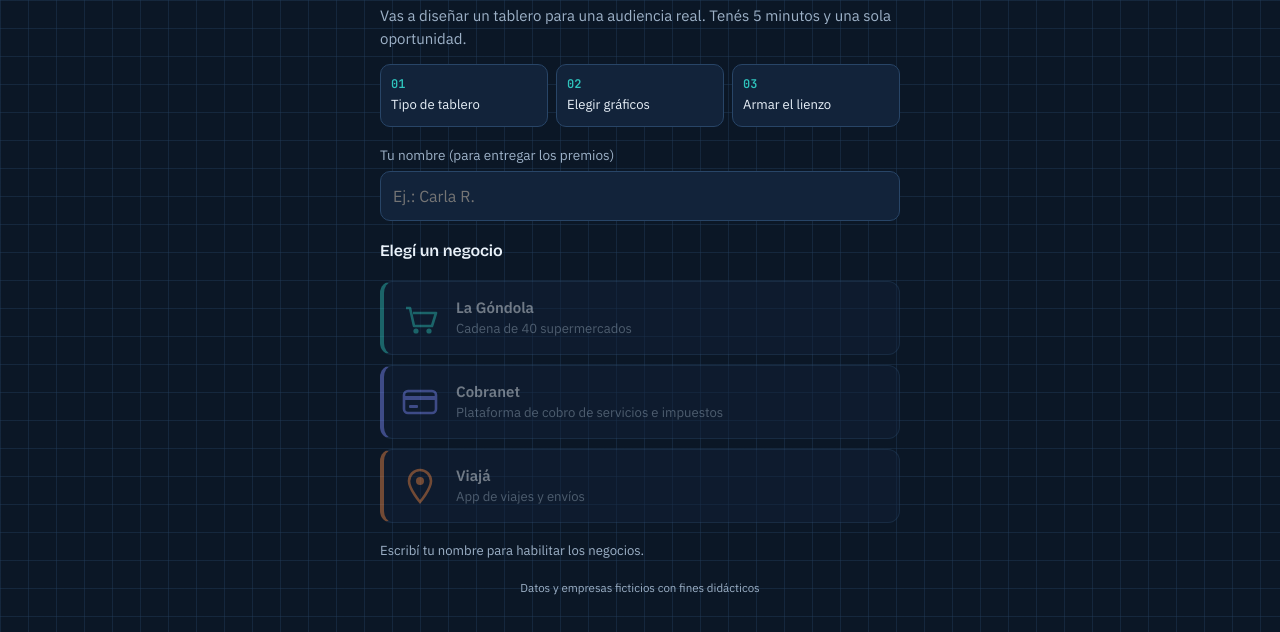
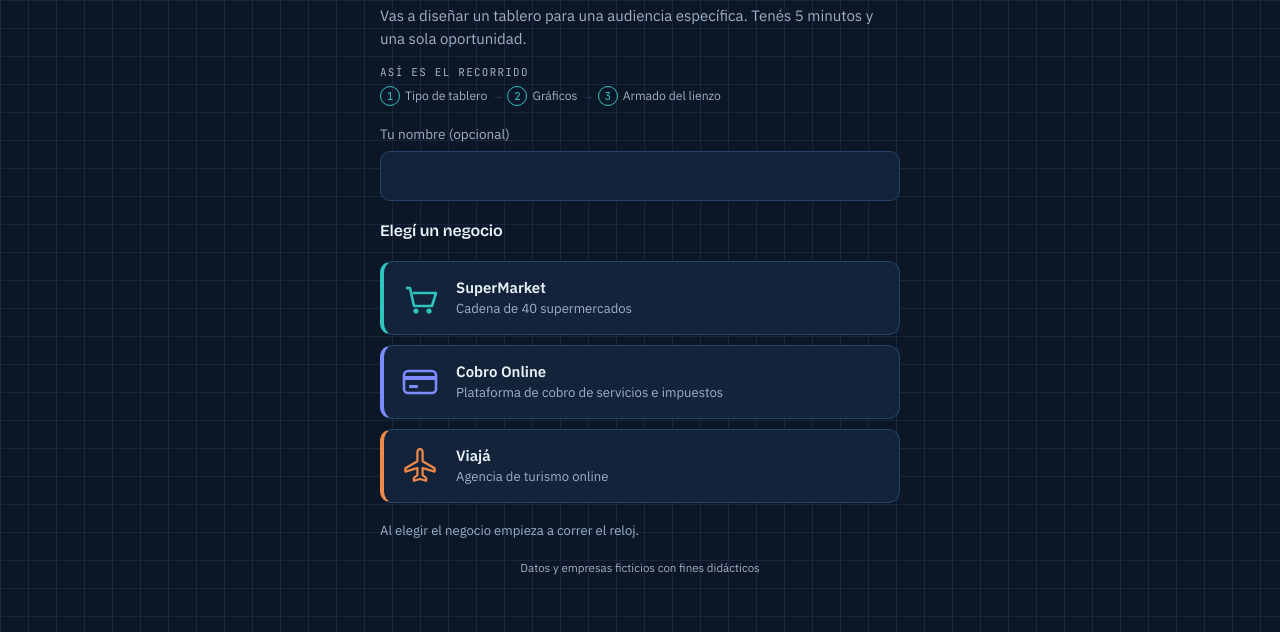
Before and after one commit to dianasalazarplata/Mision_tablero, a plain HTML site: page index.html in a window 1280 px wide. Shown: the part 168-800 px from the top of the page. Drawn offline with nearby package versions, Linux system fonts and the light colour scheme.

Commit message:
Add files via upload

```diff
--- a/index.html
+++ b/index.html
@@ -1,4 +1,3 @@
-<!doctype html><html><head><meta charset=utf8><meta name=viewport content="width=device-width,initial-scale=1,viewport-fit=cover"><style>:root{color-scheme:light;box-sizing:border-box;padding-top:env(safe-area-inset-top,0px);padding-bottom:env(safe-area-inset-bottom,0px)}html{scroll-padding-top:env(safe-area-inset-top,0px)}body{margin:0;padding:0;font:14px -apple-system,BlinkMacSystemFont,sans-serif;background:#fff;color:#000}img{max-width:100%}[hidden]:not([hidden=until-found i]){display:none!important}</style></head><body>
 <title>Misión Tablero</title>
 <meta name="claude:viewport-fit-sides" content="cover">
 <link rel="preconnect" href="https://fonts.googleapis.com">
@@ -44,10 +43,12 @@ button:focus-visible,input:focus-visible{outline:2px solid var(--accent);outline
 
 .hero{padding-top:28px;display:flex;flex-direction:column;gap:14px}
 .hero h1 span{color:var(--accent)}
-.steps{display:grid;grid-template-columns:repeat(3,1fr);gap:8px}
-.steps div{background:var(--surface);border:1px solid var(--line);border-radius:10px;padding:10px;min-width:0}
-.steps b{display:block;font-family:var(--mono);color:var(--accent);font-size:.75rem}
-.steps span{font-size:.82rem}
+.route{display:flex;flex-direction:column;gap:6px;cursor:default;user-select:none}
+.route-l{font-family:var(--mono);font-size:.68rem;letter-spacing:.12em;text-transform:uppercase;color:var(--muted)}
+.route ol{list-style:none;margin:0;padding:0;display:flex;align-items:center;gap:4px;flex-wrap:wrap;font-size:.76rem;color:var(--muted)}
+.route li{display:flex;align-items:center;gap:5px;white-space:nowrap}
+.route li b{width:20px;height:20px;border-radius:50%;border:1px solid var(--accent);color:var(--accent);font-family:var(--mono);font-size:.68rem;font-weight:400;display:flex;align-items:center;justify-content:center}
+.route .arr{color:var(--line)}
 label.field{display:flex;flex-direction:column;gap:6px;font-size:.85rem;color:var(--muted)}
 input[type=text]{font:inherit;font-size:1rem;color:var(--fg);background:var(--surface);border:1px solid var(--line);border-radius:10px;padding:12px}
 .bizlist{display:flex;flex-direction:column;gap:10px}
@@ -78,7 +79,6 @@ input[type=text]{font:inherit;font-size:1rem;color:var(--fg);background:var(--su
 .chart{background:var(--surface);border:1px solid var(--line);border-radius:12px;padding:10px;display:flex;align-items:center;gap:10px;text-align:left;min-width:0}
 .chart svg{flex:none;width:40px;height:30px}
 .chart span{font-size:.85rem;line-height:1.2}
-.charts .chart:last-child:nth-child(odd){grid-column:1/-1}
 
 /* Paso 3: paleta + lienzo */
 .palette h3{font-size:.8rem;font-family:var(--mono);font-weight:400;letter-spacing:.1em;text-transform:uppercase;color:var(--muted);margin-bottom:6px}
@@ -133,7 +133,7 @@ footer{text-align:center;font-size:.72rem;color:var(--muted)}
 (function(){
 "use strict";
 const LIMIT=300; // 5 minutos
-const KEY="mision-tablero-v2";
+const KEY="mision-tablero-v4";
 const PTS={tipo:150,graf:100,grafParcial:50,kpiPrincipal:100,kpiPrincipalFila:40,kpiSecundario:50,sinDistractora:50,capa:50,vel:50};
 
 // ---------- Gráficos (diapositiva 11) ----------
@@ -141,12 +141,13 @@ const CH={
   lineas:{n:"Gráfico de líneas",s:'<polyline points="3,25 12,16 20,19 29,8 37,5" fill="none" stroke="currentColor" stroke-width="2.4"/>'},
   barrasH:{n:"Barras horizontales",s:'<rect x="3" y="3" width="32" height="5" fill="currentColor"/><rect x="3" y="11" width="24" height="5" fill="currentColor"/><rect x="3" y="19" width="16" height="5" fill="currentColor"/>'},
   bala:{n:"Gráfico de bala",s:'<rect x="3" y="9" width="34" height="12" fill="currentColor" opacity=".25"/><rect x="3" y="12" width="24" height="6" fill="currentColor"/><rect x="30" y="6" width="2.5" height="18" fill="currentColor"/>'},
+  torta:{n:"Gráfico de torta",s:'<circle cx="20" cy="15" r="12" fill="currentColor" opacity=".35"/><path d="M20 15 L20 3 A12 12 0 0 1 31.4 18.7Z" fill="currentColor"/><path d="M20 15 L31.4 18.7 A12 12 0 0 1 14 25.4Z" fill="currentColor" opacity=".65"/>'},
   treemap:{n:"Treemap",s:'<rect x="3" y="3" width="19" height="24" fill="currentColor"/><rect x="24" y="3" width="13" height="13" fill="currentColor" opacity=".6"/><rect x="24" y="18" width="13" height="9" fill="currentColor" opacity=".35"/>'},
   apiladas:{n:"Barras apiladas",s:'<g fill="currentColor"><rect x="4" y="12" width="7" height="15"/><rect x="16" y="6" width="7" height="21"/><rect x="28" y="9" width="7" height="18"/></g><g fill="currentColor" opacity=".4"><rect x="4" y="6" width="7" height="6"/><rect x="16" y="1" width="7" height="5"/><rect x="28" y="3" width="7" height="6"/></g>'},
   dispersion:{n:"Dispersión",s:'<g fill="currentColor"><circle cx="7" cy="23" r="2.2"/><circle cx="13" cy="18" r="2.2"/><circle cx="18" cy="20" r="2.2"/><circle cx="24" cy="12" r="2.2"/><circle cx="30" cy="10" r="2.2"/><circle cx="35" cy="5" r="2.2"/></g>'},
   calor:{n:"Mapa de calor",s:[0,1,2].map(r=>[0,1,2,3].map(c=>`<rect x="${3+c*9}" y="${3+r*8.5}" width="8" height="7.5" fill="currentColor" opacity="${[.25,.9,.5,.15,.6,.35,1,.45,.2,.7,.3,.85][r*4+c]}"/>`).join("")).join("")}
 };
-const CH_ORDER=["lineas","barrasH","bala","treemap","apiladas","dispersion","calor"];
+const CH_ORDER=["lineas","barrasH","bala","torta","treemap","apiladas","dispersion","calor"];
 const icon=(k,c)=>`<svg viewBox="0 0 40 30" aria-hidden="true" style="color:${c||"var(--accent)"}">${CH[k].s}</svg>`;
 
 const LAYERS={estado:"Arriba (estado y metas)",tend:"Medio (tendencias y comparaciones)",detalle:"Abajo (detalle)"};
@@ -156,38 +157,38 @@ const TYPES={estrategico:"Estratégico",tactico:"Táctico",operativo:"Operativo"
 // q: [pregunta, título corto, correcto, parcial|null, capa]
 // kpi: monto, cantidad (el principal depende de la audiencia) y una distractora
 const BIZ={
-  gondola:{n:"La Góndola",d:"Cadena de 40 supermercados",c:"var(--biz-a)",
+  gondola:{n:"SuperMarket",d:"Cadena de 40 supermercados",c:"var(--biz-a)",
     ico:'<svg viewBox="0 0 44 44"><path d="M8 12h4l4 18h18l4-13H15" fill="none" stroke="var(--biz-a)" stroke-width="2.6" stroke-linejoin="round"/><circle cx="18" cy="35" r="2.6" fill="var(--biz-a)"/><circle cx="31" cy="35" r="2.6" fill="var(--biz-a)"/></svg>',
     kpi:{monto:["Monto vendido","$ 412 M"],cantidad:["Cantidad de tickets","128.450"],distractor:["Cantidad de sucursales","40"]},
     aud:{
-      estrategico:{who:"El directorio de La Góndola.",what:"Decidir si la cadena va camino al objetivo de ventas del año y dónde invertir el próximo.",how:"Reunión una vez por mes. Una sola pantalla, para mirar de un vistazo.",
+      estrategico:{who:"El directorio de SuperMarket.",what:"Se reúne para saber si la cadena va camino a cumplir el objetivo de ventas del año y decidir dónde conviene invertir el próximo.",how:"Lo mira una vez por mes, en una sola pantalla y de un vistazo.",
         q:[["¿Estamos cumpliendo el objetivo anual de ventas de la cadena?","Ventas vs. objetivo anual","bala",null,"estado"],["¿Cómo evolucionaron las ventas en los últimos 12 meses?","Ventas últimos 12 meses","lineas",null,"tend"],["¿Qué categoría de productos aporta la mayor proporción de las ventas?","Ventas por categoría","barrasH","treemap","tend"],["¿Las sucursales que más invierten en promociones venden más?","Promociones vs. ventas por sucursal","dispersion",null,"detalle"]]},
-      tactico:{who:"La gerenta de la sucursal Centro.",what:"Entender por qué la sucursal no llega a la meta y qué corregir.",how:"Cada lunes, filtrando y comparando contra semanas anteriores.",
-        q:[["¿Cómo viene la sucursal esta semana contra la meta de ventas?","Ventas semana vs. meta","bala",null,"estado"],["¿Cómo evolucionaron las ventas semana a semana?","Ventas por semana","lineas","apiladas","tend"],["¿Cómo se componen las ventas según medio de pago (efectivo, débito, crédito, QR)?","Ventas por medio de pago","apiladas","treemap","tend"],["¿Qué categorías venden mejor y cuáles peor?","Ranking de categorías","barrasH",null,"detalle"]]},
-      operativo:{who:"El encargado de cajas del turno.",what:"Abrir o cerrar cajas a tiempo para que no se formen filas.",how:"En una pantalla junto a las cajas, actualizada todo el día.",
+      tactico:{who:"La gerenta de la sucursal Centro.",what:"Quiere entender por qué la sucursal no está llegando a la meta y qué tiene que corregir.",how:"Lo revisa cada lunes, comparando con las semanas anteriores.",
+        q:[["¿Cómo viene la sucursal esta semana contra la meta de ventas?","Ventas semana vs. meta","bala",null,"estado"],["¿Cómo evolucionaron las ventas semana a semana?","Ventas por semana","lineas","apiladas","tend"],["¿Cómo se componen las ventas según medio de pago (efectivo, débito, crédito, QR)?","Ventas por medio de pago","apiladas","treemap","tend"],["¿Qué productos venden mejor y cuáles peor?","Ranking de productos","barrasH",null,"detalle"]]},
+      operativo:{who:"El encargado de cajas del turno.",what:"Su trabajo es que no se formen filas: abre o cierra cajas según cuánta gente llega. Para él, lo más importante es la cantidad de tickets y de clientes; el monto vendido queda en segundo plano.",how:"Lo tiene en una pantalla junto a las cajas, actualizada durante todo el día.",
         q:[["¿Estamos llegando a la cantidad de tickets esperada para hoy?","Tickets de hoy vs. esperado","bala",null,"estado"],["¿Cómo viene la cantidad de clientes en espera hora a hora?","Clientes en espera por hora","lineas",null,"tend"],["¿En qué franjas horarias y líneas de cajas se forman las filas más largas?","Filas por franja y línea de cajas","calor",null,"tend"],["¿Qué cajas tienen más demoras ahora?","Ranking de demoras por caja","barrasH",null,"detalle"]]}
     }},
-  cobranet:{n:"Cobranet",d:"Plataforma de cobro de servicios e impuestos",c:"var(--biz-b)",
+  cobranet:{n:"Cobro Online",d:"Plataforma de cobro de servicios e impuestos",c:"var(--biz-b)",
     ico:'<svg viewBox="0 0 44 44"><rect x="6" y="11" width="32" height="22" rx="4" fill="none" stroke="var(--biz-b)" stroke-width="2.6"/><rect x="6" y="16" width="32" height="4" fill="var(--biz-b)"/><rect x="11" y="25" width="9" height="3" rx="1" fill="var(--biz-b)"/></svg>',
     kpi:{monto:["Monto recaudado","$ 231 M"],cantidad:["Cantidad de transacciones","356.900"],distractor:["Entes adheridos","1.240"]},
     aud:{
-      estrategico:{who:"El directorio de Cobranet.",what:"Saber si la empresa va camino al objetivo de recaudación del año y qué priorizar.",how:"Reunión una vez por mes. Una sola pantalla, para mirar de un vistazo.",
+      estrategico:{who:"El directorio de Cobro Online.",what:"Necesita saber si la empresa va camino al objetivo de recaudación del año y qué conviene priorizar.",how:"Lo mira una vez por mes, en una sola pantalla y de un vistazo.",
         q:[["¿Estamos cumpliendo el objetivo anual de recaudación?","Recaudación vs. objetivo anual","bala",null,"estado"],["¿Cómo evolucionó la recaudación en los últimos 12 meses?","Recaudación últimos 12 meses","lineas",null,"tend"],["¿Qué medio de pago aporta la mayor proporción de la recaudación?","Recaudación por medio de pago","barrasH","treemap","tend"],["¿Los entes con comisión más baja recaudan más?","Comisión vs. recaudación por ente","dispersion",null,"detalle"]]},
-      tactico:{who:"El gerente comercial.",what:"Detectar qué entes o medios de pago están por debajo de lo esperado y actuar.",how:"Cada lunes, filtrando y comparando contra semanas anteriores.",
+      tactico:{who:"El gerente comercial.",what:"Busca detectar qué entes o medios de pago están por debajo de lo esperado, para actuar a tiempo.",how:"Lo revisa cada lunes, comparando con las semanas anteriores.",
         q:[["¿Cómo viene la recaudación de la semana contra la meta?","Recaudación semana vs. meta","bala",null,"estado"],["¿Cómo evolucionó la cantidad de transacciones semana a semana?","Transacciones por semana","lineas","apiladas","tend"],["¿Cómo se compone la recaudación según medio de pago?","Recaudación por medio de pago","apiladas","treemap","tend"],["¿Qué entes recaudan más y cuáles menos?","Ranking de entes","barrasH",null,"detalle"]]},
-      operativo:{who:"La analista de monitoreo de transacciones.",what:"Detectar caídas o rechazos apenas ocurren y avisar al equipo técnico.",how:"Pantalla abierta todo el día, actualizada en tiempo real.",
+      operativo:{who:"La analista de monitoreo.",what:"Vigila que la plataforma funcione bien y avisa al equipo técnico ante cualquier caída. Lo más importante para ella es la cantidad de transacciones que entran sin errores; el monto recaudado queda en segundo plano.",how:"Tiene la pantalla abierta todo el día, actualizada en tiempo real.",
         q:[["¿Estamos llegando al volumen de transacciones esperado para hoy?","Transacciones de hoy vs. esperado","bala",null,"estado"],["¿Cómo viene la tasa de rechazos hora a hora?","Tasa de rechazos por hora","lineas",null,"tend"],["¿En qué franjas horarias y medios de pago se concentran los rechazos?","Rechazos por franja y medio","calor",null,"tend"],["¿Qué entes tienen más pagos rechazados ahora?","Ranking de rechazos por ente","barrasH",null,"detalle"]]}
     }},
-  viaja:{n:"Viajá",d:"App de viajes y envíos",c:"var(--biz-c)",
-    ico:'<svg viewBox="0 0 44 44"><path d="M22 6c-6 0-11 5-11 11 0 8 11 21 11 21s11-13 11-21c0-6-5-11-11-11z" fill="none" stroke="var(--biz-c)" stroke-width="2.6"/><circle cx="22" cy="17" r="4" fill="var(--biz-c)"/></svg>',
-    kpi:{monto:["Monto de viajes","$ 905 M"],cantidad:["Cantidad de viajes","214.300"],distractor:["Conductores registrados","18.700"]},
+  viaja:{n:"Viajá",d:"Agencia de turismo online",c:"var(--biz-c)",
+    ico:'<svg viewBox="0 0 44 44"><path d="M22 5c1.7 0 2.6 1.6 2.6 3.6v8.6l12 7v3.4l-12-3.6v7.2l3.6 2.8v2.8L22 35l-6.2 1.8V34l3.6-2.8V24l-12 3.6v-3.4l12-7V8.6C19.4 6.6 20.3 5 22 5z" fill="none" stroke="var(--biz-c)" stroke-width="2.2" stroke-linejoin="round"/></svg>',
+    kpi:{monto:["Ventas en reservas","$ 905 M"],cantidad:["Cantidad de reservas","48.300"],distractor:["Destinos publicados","1.850"]},
     aud:{
-      estrategico:{who:"El directorio de Viajá.",what:"Decidir si la empresa va camino al objetivo de facturación del año y en qué ciudades crecer.",how:"Reunión una vez por mes. Una sola pantalla, para mirar de un vistazo.",
-        q:[["¿Estamos cumpliendo el objetivo anual de facturación?","Facturación vs. objetivo anual","bala",null,"estado"],["¿Cómo evolucionó la facturación en los últimos 12 meses?","Facturación últimos 12 meses","lineas",null,"tend"],["¿Qué tipo de viaje (auto, moto, envíos) aporta la mayor proporción de la facturación?","Facturación por tipo de viaje","barrasH","treemap","tend"],["¿Las ciudades con más descuentos tienen más viajes?","Descuentos vs. viajes por ciudad","dispersion",null,"detalle"]]},
-      tactico:{who:"La gerenta de operaciones de la ciudad.",what:"Entender por qué hay más cancelaciones y qué conductores o servicios mejorar.",how:"Cada lunes, filtrando y comparando contra semanas anteriores.",
-        q:[["¿Cómo vienen los viajes de la semana contra la meta?","Viajes semana vs. meta","bala",null,"estado"],["¿Cómo evolucionaron las cancelaciones semana a semana?","Cancelaciones por semana","lineas","apiladas","tend"],["¿Cómo se componen los viajes según tipo (auto, moto, envíos)?","Viajes por tipo","apiladas","treemap","tend"],["¿Qué conductores tienen mejor y peor calificación?","Ranking de conductores","barrasH",null,"detalle"]]},
-      operativo:{who:"El supervisor del turno.",what:"Mandar conductores a donde faltan antes de que los pedidos se pierdan.",how:"Pantalla abierta todo el turno, actualizada en tiempo real.",
-        q:[["¿Estamos llegando a la cantidad de viajes esperada para hoy?","Viajes de hoy vs. esperado","bala",null,"estado"],["¿Cómo viene el tiempo de espera hora a hora?","Tiempo de espera por hora","lineas",null,"tend"],["¿En qué franjas horarias y barrios hay más pedidos sin conductor?","Pedidos sin conductor por franja y barrio","calor",null,"tend"],["¿Qué conductores tienen más cancelaciones hoy?","Ranking de cancelaciones","barrasH",null,"detalle"]]}
+      estrategico:{who:"El directorio de Viajá.",what:"Quiere saber si la empresa va camino al objetivo de ventas del año y en qué productos o mercados conviene crecer.",how:"Lo mira una vez por mes, en una sola pantalla y de un vistazo.",
+        q:[["¿Estamos cumpliendo el objetivo anual de ventas?","Ventas vs. objetivo anual","bala",null,"estado"],["¿Cómo evolucionaron las ventas en los últimos 12 meses?","Ventas últimos 12 meses","lineas",null,"tend"],["¿Qué producto (vuelos, hoteles, paquetes) aporta la mayor proporción de las ventas?","Ventas por producto","barrasH","treemap","tend"],["¿Los países donde más invertimos en publicidad venden más?","Publicidad vs. ventas por país","dispersion",null,"detalle"]]},
+      tactico:{who:"La gerenta comercial.",what:"Quiere entender cómo vienen las ventas, por qué canales llegan y qué destinos están funcionando mejor.",how:"Lo revisa cada lunes, comparando con las semanas anteriores.",
+        q:[["¿Cómo vienen las ventas de la semana contra la meta?","Ventas semana vs. meta","bala",null,"estado"],["¿Cómo evolucionaron las reservas semana a semana?","Reservas por semana","lineas","apiladas","tend"],["¿Cómo se componen las ventas según canal (web, app, call center)?","Ventas por canal","apiladas","treemap","tend"],["¿Qué destinos se venden más y cuáles menos?","Ranking de destinos","barrasH",null,"detalle"]]},
+      operativo:{who:"El analista de operaciones.",what:"Vigila la correcta operatoria de la página. Lo más importante para él es la cantidad de reservas que se concretan sin errores; el monto vendido queda en segundo plano.",how:"Tiene la pantalla abierta todo el día, actualizada en tiempo real.",
+        q:[["¿Estamos llegando a la cantidad de reservas esperada para hoy?","Reservas de hoy vs. esperado","bala",null,"estado"],["¿Cómo viene la tasa de reservas fallidas hora a hora?","Reservas fallidas por hora","lineas",null,"tend"],["¿En qué franjas horarias y canales se caen más reservas?","Reservas caídas por franja y canal","calor",null,"tend"],["¿Qué aerolíneas u hoteles tienen más errores de confirmación ahora?","Ranking de errores por proveedor","barrasH",null,"detalle"]]}
     }}
 };
 // Para el directorio y la gerencia manda el monto; para quien opera, la cantidad (es con lo que actúa).
@@ -226,17 +227,18 @@ function rStart(){
   app.innerHTML=`<section class="hero">
     <span class="eyebrow">Webinar · Diseño y construcción de tableros</span>
     <h1>Misión<br><span>Tablero</span></h1>
-    <p class="muted">Vas a diseñar un tablero para una audiencia real. Tenés 5 minutos y una sola oportunidad.</p>
-    <div class="steps"><div><b>01</b><span>Tipo de tablero</span></div><div><b>02</b><span>Elegir gráficos</span></div><div><b>03</b><span>Armar el lienzo</span></div></div>
+    <p class="muted">Vas a diseñar un tablero para una audiencia específica. Tenés 5 minutos y una sola oportunidad.</p>
+    <div class="route" aria-label="El recorrido del juego"><p class="route-l">Así es el recorrido</p>
+      <ol><li><b>1</b>Tipo de tablero</li><li aria-hidden="true" class="arr">→</li><li><b>2</b>Gráficos</li><li aria-hidden="true" class="arr">→</li><li><b>3</b>Armado del lienzo</li></ol></div>
   </section>
-  <label class="field" for="alias">Tu nombre (para entregar los premios)
-    <input type="text" id="alias" maxlength="28" autocomplete="nickname" placeholder="Ej.: Carla R." value="${esc(S.alias||"")}"></label>
+  <label class="field" for="alias">Tu nombre (opcional)
+    <input type="text" id="alias" maxlength="28" autocomplete="nickname" value="${esc(S.alias||"")}"></label>
   <h3>Elegí un negocio</h3>
   <div class="bizlist">${Object.entries(BIZ).map(([k,b])=>`<button type="button" class="biz" style="--c:${b.c}" data-b="${k}" id="biz-${k}">${b.ico}<span><strong>${b.n}</strong><small>${b.d}</small></span></button>`).join("")}</div>
   <p class="hint" id="hint"></p>
   <footer>Datos y empresas ficticios con fines didácticos</footer>`;
   const inp=document.getElementById("alias"),btns=app.querySelectorAll(".biz");
-  const upd=()=>{const ok=inp.value.trim().length>=2;btns.forEach(b=>b.disabled=!ok);document.getElementById("hint").textContent=ok?"Al elegir el negocio empieza a correr el reloj.":"Escribí tu nombre para habilitar los negocios."};
+  const upd=()=>{document.getElementById("hint").textContent="Al elegir el negocio empieza a correr el reloj."};
   inp.addEventListener("input",()=>{S.alias=inp.value;upd()});upd();
   btns.forEach(b=>b.onclick=()=>{
     S.alias=inp.value.trim();S.biz=b.dataset.b;
@@ -379,7 +381,7 @@ function rResult(){
   const row=(n,v,m)=>`<div class="bk"><span>${n}</span><div class="bar"><div style="width:${v/m*100}%"></div></div><span class="mono">${v}/${m}</span></div>`;
   app.innerHTML=`<section class="card result" style="margin-top:24px">
     <span class="eyebrow">Tablero entregado</span>
-    <h2>${esc(S.alias)}</h2>
+    <h2>${S.alias?esc(S.alias):"Tu tablero"}</h2>
     <div class="score" aria-label="Puntaje">${r.total}</div>
     <p class="muted">de 1.000 puntos · en <span class="mono">${r.t.toFixed(1).replace(".",",")} s</span></p>
     <div class="meta"><span class="tag" style="--c:${b.c}"><i></i>${b.n}</span><span class="tag" style="--c:var(--accent)"><i></i>Misión ${TYPES[S.aud]}</span></div>
@@ -405,7 +407,7 @@ function rResult(){
       ${(()=>{const pos=id=>S.items.findIndex(i=>i.id===id),dp=pos("distractor"),ok=distractorOk(dp,pos(pri),pos(sec));
         return `<div class="ans ${ok?"ok":"bad"}"><b>Trampa: ${esc(b.kpi.distractor[0])}</b><span>Puede estar, pero nunca antes que ${esc(b.kpi[pri][0].toLowerCase())} y ${esc(b.kpi[sec][0].toLowerCase())}: no responde la pregunta principal del encargo.</span><span class="muted">${dp<0?"No la pusiste ✓":(ok?"La pusiste después de las importantes ✓":"La pusiste antes que una métrica más importante")}</span></div>`})()}
       ${a.q.map((q,i)=>{const c=S.charts[i],cls=c===q[2]?"ok":(q[3]&&c===q[3]?"mid":"bad"),id="c"+i,got=id in sc.rows?layerOfRow(sc.rows[id],sc.last):null;
-        return `<div class="ans ${cls}"><b>${q[0]}</b><span>Mejor opción: ${CH[q[2]].n}${q[3]?` <span class="pill">parcial: ${CH[q[3]].n}</span>`:""}</span><span class="muted">Elegiste: ${c?CH[c].n:"sin respuesta"}</span><span class="muted">Capa correcta: ${LAYERS[q[4]]} ${got===q[4]?"✓":`· quedó en ${got?LAYERS[got]:"ningún lado"}`}</span></div>`}).join("")}
+        return `<div class="ans ${cls}"><b>${q[0]}</b><span>Mejor opción: ${CH[q[2]].n}${q[3]?` <span class="pill">parcial: ${CH[q[3]].n}</span>`:""}</span><span class="muted">Elegiste: ${c?CH[c].n:"sin respuesta"}</span>${c==="torta"?`<span>La torta no suma: con más de dos categorías no se pueden comparar bien los ángulos.</span>`:""}<span class="muted">Capa correcta: ${LAYERS[q[4]]} ${got===q[4]?"✓":`· quedó en ${got?LAYERS[got]:"ningún lado"}`}</span></div>`}).join("")}
     </div>`;
   };
 }
@@ -414,5 +416,3 @@ function rResult(){
 if(S.screen!=="start"&&S.screen!=="result"&&S.startedAt&&elapsed()>=LIMIT){finish()}else{render()}
 })();
 </script>
-
-</body></html>
```
